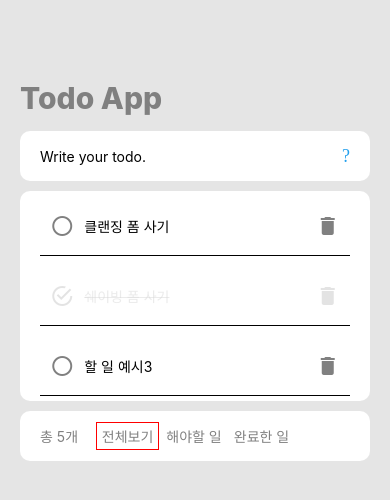
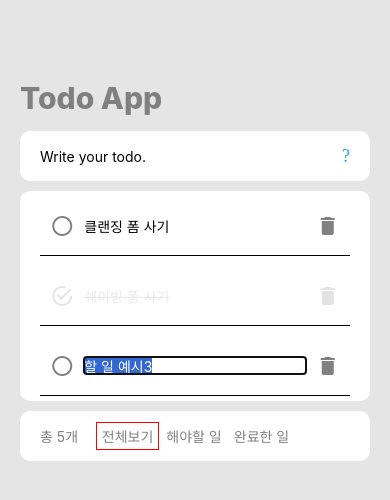
Before and after one commit to ddaaac/react-native-todo-weather, a React Native app: screen / in a window 390 px wide. Shown: the top 500 px of the page. Built offline with nearby package versions, Linux system fonts and the light colour scheme.

Commit message:
feat: 할 일 수정하기 기능 구현

```diff
--- a/src/Main.js
+++ b/src/Main.js
@@ -3,7 +3,7 @@ import TodoHeader from './Header';
 import TodoList from './TodoList';
 import TodoInput from './TodoInput';
 import TodoFooter from './TodoFooter';
-import { View } from 'react-native';
+import { View, TouchableWithoutFeedback } from 'react-native';
 import { styles } from './css';
 import { ACTION_TYPE } from './Action';
 
@@ -54,6 +54,10 @@ const Main = () => {
     _changeInput('todoInput', value);
   };
 
+  const changeTodoEditInput = (value) => {
+    _changeInput('todoEditInput', value);
+  };
+
   const _createTodoItem = ({ content, id = Date.now(), isDone = false, isEdit = false }) => {
     return { content, id, isDone, isEdit };
   };
@@ -68,12 +72,27 @@ const Main = () => {
 
   const toggleItemDone = (id) => {
     const todoItems = state.todoItems.map(item =>
-      item.id === id ? _createTodoItem({
-        content: item.content,
-        id: item.id,
-        isDone: !item.isDone,
-        isEdit: item.isEdit,
-      }) : item
+      item.id === id ? { ...item, isDone: !item.isDone } : item
+    );
+    dispatch({
+      type: ACTION_TYPE.CHANGE_TODO_ITEMS,
+      todoItems,
+    });
+  };
+
+  const toggleItemEdit = (id) => {
+    const todoItems = state.todoItems.map(item =>
+      item.id === id ? { ...item, isEdit: !item.isEdit } : item
+    );
+    dispatch({
+      type: ACTION_TYPE.CHANGE_TODO_ITEMS,
+      todoItems,
+    });
+  };
+
+  const editItem = (id, content) => {
+    const todoItems = state.todoItems.map(item =>
+      item.id === id ? { ...item, content, isEdit: false } : item
     );
     dispatch({
       type: ACTION_TYPE.CHANGE_TODO_ITEMS,
@@ -86,10 +105,21 @@ const Main = () => {
     dispatch({
       type: ACTION_TYPE.CHANGE_TODO_ITEMS,
       todoItems,
-    })
+    });
+  };
+
+  const cancelAllEdit = () => {
+    const todoItems = state.todoItems.map(item =>
+      item.isEdit ? { ...item, isEdit: false } : item
+    );
+    dispatch({
+      type: ACTION_TYPE.CHANGE_TODO_ITEMS,
+      todoItems,
+    });
   };
 
   return (
+    <TouchableWithoutFeedback onPress={cancelAllEdit}>
       <View style={styles.container}>
         <TodoHeader/>
         <TodoInput
@@ -100,10 +130,15 @@ const Main = () => {
         <TodoList
           todoItems={state.todoItems}
           toggleItemDone={toggleItemDone}
+          toggleItemEdit={toggleItemEdit}
           removeItem={removeItem}
+          inputValue={state.input.todoEditInput}
+          onChange={changeTodoEditInput}
+          editItem={editItem}
         />
         <TodoFooter/>
       </View>
+    </TouchableWithoutFeedback>
   )
 };
 
--- a/src/TodoItem.js
+++ b/src/TodoItem.js
@@ -1,28 +1,38 @@
-import React from 'react';
-import { View, Text, StyleSheet, TouchableOpacity } from 'react-native';
+import React, { useEffect } from 'react';
+import { View, Text, TouchableOpacity, TextInput } from 'react-native';
 import { MaterialIcons, MaterialCommunityIcons } from '@expo/vector-icons';
 import { styles } from './css';
 
-const TodoItem = ({ id, content, isEdit, isDone, toggleItemDone, removeItem }) => {
-  const textStyle = isDone ?
-    {
-      ...styles.todoContent,
-      ...styles.todoDone,
+const TodoItem = ({ id, content, isEdit, isDone, toggleItemDone, toggleItemEdit, editItem, removeItem, inputValue, onChange }) => {
+  useEffect(() => {
+    if (isEdit) {
+      onChange(content);
     }
-    :
-    styles.todoContent;
+  }, [isEdit]);
+
   return (
+
     <View style={styles.todoItem}>
       <TouchableOpacity onPress={() => toggleItemDone(id)} style={styles.todoButton}>
         {isDone ?
           <MaterialCommunityIcons name="checkbox-marked-circle-outline" size={24}
                                   color="rgba(215,215,215,0.7)"/>
           :
-          <MaterialCommunityIcons name="checkbox-blank-circle-outline" size={24} color="grey"/>}
+          <MaterialCommunityIcons name="checkbox-blank-circle-outline" size={24} color="grey"/>
+        }
       </TouchableOpacity>
-      <Text style={textStyle}>
-        {content}
-      </Text>
+      <TouchableOpacity style={styles.todoContent} onLongPress={() => toggleItemEdit(id)}>
+        {isEdit ?
+          <TextInput value={inputValue} onChangeText={onChange}
+                     onSubmitEditing={() => editItem(id, inputValue)}
+                     autoFocus selectTextOnFocus
+          />
+          :
+          <Text style={isDone ? styles.todoDone : {}}>
+            {content}
+          </Text>
+        }
+      </TouchableOpacity>
       <TouchableOpacity onPress={() => removeItem(id)} style={styles.todoButton}>
         <MaterialIcons name="delete" size={24} color={isDone ? 'rgba(215,215,215,0.7)' : 'grey'}/>
       </TouchableOpacity>
--- a/src/TodoList.js
+++ b/src/TodoList.js
@@ -3,7 +3,7 @@ import { View } from 'react-native';
 import { styles } from './css';
 import TodoItem from './TodoItem';
 
-const TodoList = ({ todoItems, toggleItemDone, removeItem }) => {
+const TodoList = ({ todoItems, toggleItemDone, toggleItemEdit, editItem, removeItem, inputValue, onChange }) => {
   return (
     <View style={styles.todoContainer}>
       <View style={styles.todoList}>
@@ -15,7 +15,11 @@ const TodoList = ({ todoItems, toggleItemDone, removeItem }) => {
             isDone={item.isDone}
             isEdit={item.isEdit}
             toggleItemDone={toggleItemDone}
+            toggleItemEdit={toggleItemEdit}
+            editItem={editItem}
             removeItem={removeItem}
+            inputValue={inputValue}
+            onChange={onChange}
           />)}
       </View>
     </View>
```
Lines whose indentation alone changed are shown as unchanged.
